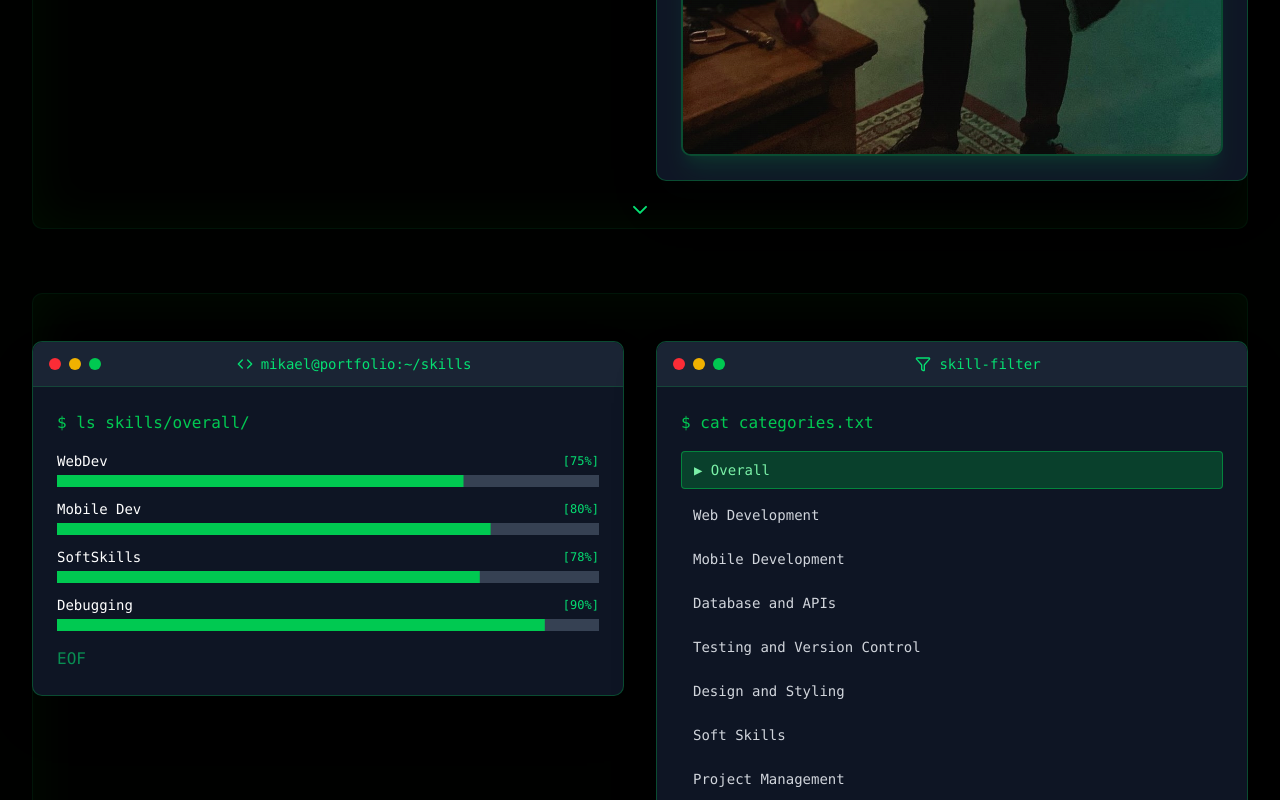
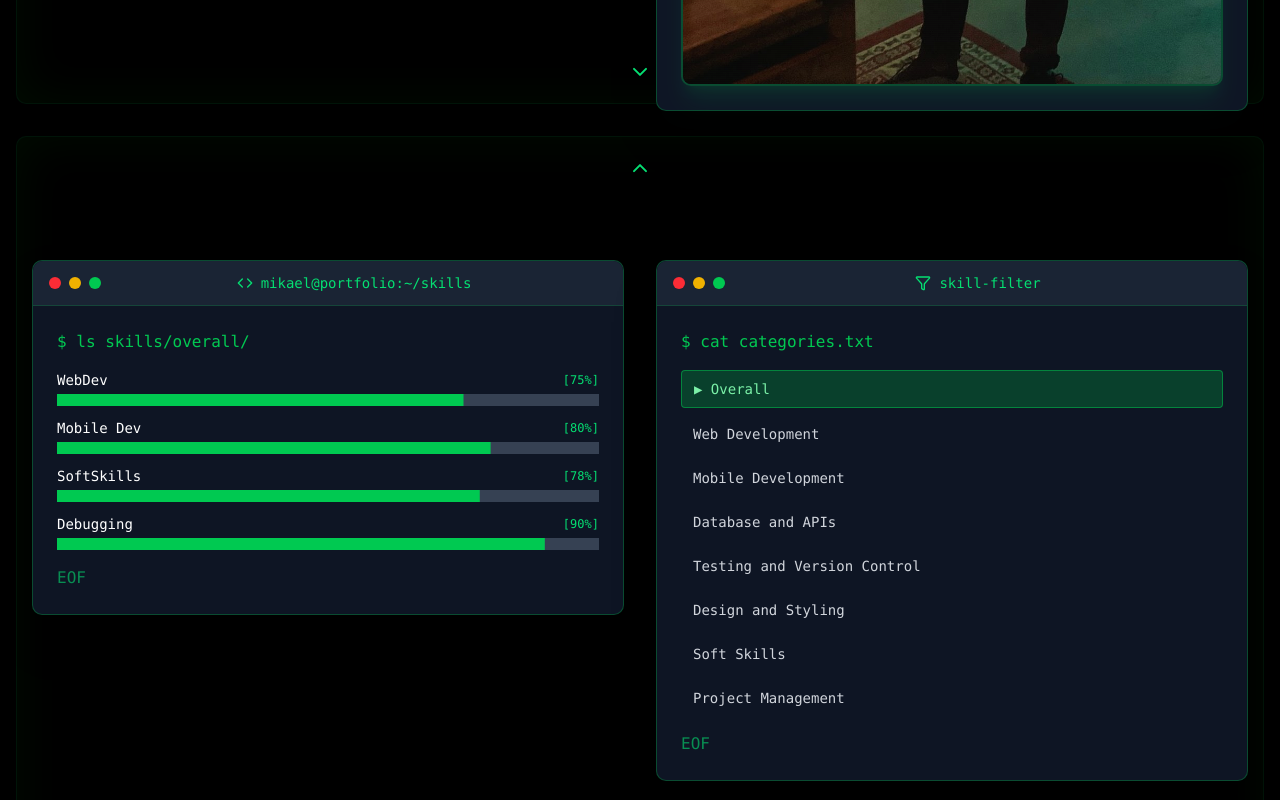
Before and after one commit to peack/portfolio, a React (Vite) app: page / in a window 1280 px wide. Shown: the part 1480-2280 px from the top of the page. Built offline with nearby package versions, Linux system fonts and the light colour scheme.

Commit message:
feat: integrate CRTBackground component into ContactContainer, ExperienceContainer, and SkillsTerminal; enhance scrolling behavior and add back scroll indicator

```diff
--- a/src/components/Contact/ContactContainer.tsx
+++ b/src/components/Contact/ContactContainer.tsx
@@ -1,5 +1,7 @@
 // import PropTypes from "prop-types";
 import ContentBoxGrid from "../Layout/ContentBoxGrid"
+import React from "react"
+import CRTBackground from "../ui/crt-background"
 
 interface ContactContainerProps {
   id: string
@@ -7,6 +9,7 @@ interface ContactContainerProps {
 
 const ContactContainer: React.FC<ContactContainerProps> = ({ id }) => {
   return (
+    <CRTBackground id={id} className="min-h-screen py-12 sm:py-20 px-2 sm:px-4 md:px-8">
       <ContentBoxGrid id={id} gridCol={1} gridRow={2}>
         <span className="col-auto text-xl font-[RobotoSlab-Bold]">Contact</span> <br />
         <div className="col-span-3 ">
@@ -16,6 +19,7 @@ const ContactContainer: React.FC<ContactContainerProps> = ({ id }) => {
           </a>
         </div>
       </ContentBoxGrid>
+    </CRTBackground>
   )
 }
 
--- a/src/components/Introduction.tsx
+++ b/src/components/Introduction.tsx
@@ -8,14 +8,14 @@ import TerminalWindow from "./ui/terminal-window"
 
 const Introduction: React.FC = () => {
   return (
-    <section id="about" className="relative">
     <CRTBackground
-        className="min-h-screen py-12 sm:py-20 px-2 sm:px-4 md:px-8"
+      id="about"
       showScrollIndicator={true}
       scrollTarget="skills"
+      showBackIndicator={true}
+      scrollBackTarget="home"
       scrollIndicatorDelay={2.0}
     >
-        <div className="max-w-7xl mx-auto">
       {/* Desktop Layout */}
       <div className="hidden lg:block">
         <div className="grid lg:grid-cols-2 gap-8 items-start">
@@ -101,7 +101,8 @@ const Introduction: React.FC = () => {
           <div className="text-green-400 opacity-60 text-xs sm:text-sm">EOF</div>
         </TerminalWindow>
 
-            {/* Image Terminal Window */}
+        {/* Image Terminal Window - Hidden on mobile */}
+        {/*
         <TerminalWindow
           title="image-viewer"
           icon={User}
@@ -125,10 +126,10 @@ const Introduction: React.FC = () => {
             />
 
             {/* Image Overlay */}
-                <motion.div className="absolute inset-0 rounded-lg bg-gradient-to-t from-black/30 to-transparent opacity-0 group-hover:opacity-100 transition-opacity duration-300" />
+        {/* <motion.div className="absolute inset-0 rounded-lg bg-gradient-to-t from-black/30 to-transparent opacity-0 group-hover:opacity-100 transition-opacity duration-300" />
 
             {/* CRT Scanlines on Image */}
-                <div
+        {/* <div
               className="absolute inset-0 rounded-lg opacity-20 pointer-events-none"
               style={{
                 backgroundImage:
@@ -137,10 +138,9 @@ const Introduction: React.FC = () => {
             />
           </motion.div>
         </TerminalWindow>
-          </div>
+        */}
       </div>
     </CRTBackground>
-    </section>
   )
 }
 
--- a/src/components/Skills/SkillsTerminal.tsx
+++ b/src/components/Skills/SkillsTerminal.tsx
@@ -80,12 +80,13 @@ export const SkillsTerminal: React.FC = () => {
 
   return (
     <CRTBackground
-      className="min-h-screen py-12 sm:py-20 px-2 sm:px-4 md:px-8"
+      id="skills"
       showScrollIndicator={true}
       scrollTarget="experience"
+      showBackIndicator={true}
+      scrollBackTarget="about"
       scrollIndicatorDelay={2.0}
     >
-      <div className="max-w-7xl mx-auto">
       {/* Desktop Layout */}
       <div className="hidden lg:block">
         <div className="grid lg:grid-cols-2 gap-8 items-start">
@@ -123,7 +124,7 @@ export const SkillsTerminal: React.FC = () => {
       </div>
 
       {/* Mobile Layout */}
-        <div className="lg:hidden space-y-8">
+      <div className="lg:hidden space-y-4">
         <TerminalWindow
           title="skill-filter"
           icon={Filter}
@@ -132,7 +133,7 @@ export const SkillsTerminal: React.FC = () => {
           transition={{ duration: 0.8 }}
           viewport={{ once: true }}
           className="shadow-xl"
-            contentClassName="font-mono text-green-400 space-y-4"
+          contentClassName="font-mono text-green-400 space-y-3"
         >
           <CategorySelector
             categories={catArray}
@@ -150,12 +151,11 @@ export const SkillsTerminal: React.FC = () => {
           transition={{ duration: 0.8, delay: 0.2 }}
           viewport={{ once: true }}
           className="shadow-xl"
-            contentClassName="font-mono text-green-400 space-y-4"
+          contentClassName="font-mono text-green-400 space-y-3"
         >
           <SkillProgressBar skills={topSkills} activeCat={activeCat} isDesktop={false} />
         </TerminalWindow>
       </div>
-      </div>
     </CRTBackground>
   )
 }
--- a/src/components/ui/crt-background.tsx
+++ b/src/components/ui/crt-background.tsx
@@ -1,6 +1,6 @@
-import React from "react"
+import React, { useEffect, useRef } from "react"
 import { motion } from "framer-motion"
-import { ChevronDown } from "lucide-react"
+import { ChevronDown, ChevronUp } from "lucide-react"
 
 interface CRTBackgroundProps {
   children: React.ReactNode
@@ -12,6 +12,8 @@ interface CRTBackgroundProps {
   scrollIndicatorDelay?: number
   isHero?: boolean
   id?: string
+  showBackIndicator?: boolean
+  scrollBackTarget?: string
 }
 
 const CRTBackground: React.FC<CRTBackgroundProps> = ({
@@ -24,7 +26,11 @@ const CRTBackground: React.FC<CRTBackgroundProps> = ({
   scrollIndicatorDelay = 1.0,
   isHero = false,
   id,
+  showBackIndicator = false,
+  scrollBackTarget,
 }) => {
+  const sectionRef = useRef<HTMLElement>(null)
+
   const glowClasses = {
     light: "shadow-[inset_0_0_30px_rgba(0,255,0,0.03)]",
     medium: "shadow-[inset_0_0_50px_rgba(0,255,0,0.05)]",
@@ -38,28 +44,166 @@ const CRTBackground: React.FC<CRTBackgroundProps> = ({
   const scrollToTarget = () => {
     if (scrollTarget) {
       const element = document.getElementById(scrollTarget)
-      element?.scrollIntoView({ behavior: "smooth" })
+      if (element) {
+        // Get viewport height
+        const viewportHeight = window.innerHeight
+
+        // Calculate offset to center the target element
+        const elementRect = element.getBoundingClientRect()
+        const offsetTop = window.pageYOffset + elementRect.top
+
+        // Scroll to position that shows the full component
+        window.scrollTo({
+          top: offsetTop,
+          behavior: "smooth",
+        })
+      }
     }
   }
+
+  const scrollToBackTarget = () => {
+    if (scrollBackTarget) {
+      const element = document.getElementById(scrollBackTarget)
+      if (element) {
+        const elementRect = element.getBoundingClientRect()
+        const offsetTop = window.pageYOffset + elementRect.top
+
+        window.scrollTo({
+          top: offsetTop,
+          behavior: "smooth",
+        })
+      }
+    }
+  }
+
+  useEffect(() => {
+    if (!scrollTarget && !scrollBackTarget) return
+
+    let scrollTimeout: NodeJS.Timeout
+    let isScrolling = false
+    let lastScrollY = window.scrollY
+    let scrollVelocity = 0
+    let lastScrollTime = Date.now()
+
+    const handleScroll = () => {
+      if (isScrolling) return
+
+      const currentSection = sectionRef.current
+      if (!currentSection) return
+
+      const rect = currentSection.getBoundingClientRect()
+      const viewportHeight = window.innerHeight
+      const currentScrollY = window.scrollY
+      const currentTime = Date.now()
+
+      // Calculate scroll velocity to detect intentional scrolling
+      const timeDelta = currentTime - lastScrollTime
+      const scrollDelta = currentScrollY - lastScrollY
+      scrollVelocity = Math.abs(scrollDelta) / timeDelta
+
+      const scrollDirection = scrollDelta > 0 ? "down" : "up"
+
+      // Different velocity thresholds for desktop vs mobile
+      const isMobile = window.innerWidth < 1024
+      const minVelocity = isMobile ? 0.3 : 0.8
+
+      if (scrollVelocity < minVelocity) {
+        lastScrollY = currentScrollY
+        lastScrollTime = currentTime
+        return
+      }
+
+      // More precise thresholds for desktop
+      const topThreshold = isMobile ? viewportHeight * 0.3 : viewportHeight * 0.4
+      const bottomThreshold = isMobile ? viewportHeight * 0.7 : viewportHeight * 0.6
+
+      // Handle downward scrolling
+      if (scrollDirection === "down" && rect.top < -topThreshold && rect.bottom > bottomThreshold && scrollTarget) {
+        clearTimeout(scrollTimeout)
+        scrollTimeout = setTimeout(
+          () => {
+            isScrolling = true
+            scrollToTarget()
+
+            setTimeout(
+              () => {
+                isScrolling = false
+              },
+              isMobile ? 1500 : 1200
+            )
+          },
+          isMobile ? 300 : 200
+        )
+      }
+
+      // Handle upward scrolling
+      if (
+        scrollDirection === "up" &&
+        rect.bottom > viewportHeight + topThreshold &&
+        rect.top < bottomThreshold &&
+        scrollBackTarget
+      ) {
+        clearTimeout(scrollTimeout)
+        scrollTimeout = setTimeout(
+          () => {
+            isScrolling = true
+            scrollToBackTarget()
+
+            setTimeout(
+              () => {
+                isScrolling = false
+              },
+              isMobile ? 1500 : 1200
+            )
+          },
+          isMobile ? 300 : 200
+        )
+      }
+
+      lastScrollY = currentScrollY
+      lastScrollTime = currentTime
+    }
+
+    // Use passive listener with throttling for better performance
+    let ticking = false
+    const throttledScroll = () => {
+      if (!ticking) {
+        requestAnimationFrame(() => {
+          handleScroll()
+          ticking = false
+        })
+        ticking = true
+      }
+    }
+
+    window.addEventListener("scroll", throttledScroll, { passive: true })
+
+    return () => {
+      window.removeEventListener("scroll", throttledScroll)
+      clearTimeout(scrollTimeout)
+    }
+  }, [scrollTarget, scrollBackTarget])
 
   const SectionTag = isHero ? "section" : "section"
   const sectionProps = isHero
     ? {
+        ref: sectionRef,
         id,
-        className: `relative h-dvh flex items-center justify-center overflow-hidden bg-black ${className}`,
+        className: `relative h-dvh w-full flex items-center justify-center overflow-hidden bg-black ${className}`,
       }
     : {
+        ref: sectionRef,
         id,
-        className: `relative bg-black ${className}`,
+        className: `relative min-h-dvh w-full flex items-center justify-center bg-black ${className}`,
       }
 
   return (
     <SectionTag {...sectionProps}>
       {/* CRT Background Effects */}
-      <div className="absolute inset-0 bg-black">
+      <div className="absolute inset-0 w-full h-full bg-black">
         {/* Scanlines */}
         <div
-          className={`absolute inset-0 ${scanlineOpacity} pointer-events-none`}
+          className={`absolute inset-0 w-full h-full ${scanlineOpacity} pointer-events-none`}
           style={{
             backgroundImage: isHero
               ? "repeating-linear-gradient(0deg, transparent, transparent 2px, rgba(0, 255, 0, 0.03) 2px, rgba(0, 255, 0, 0.03) 4px)"
@@ -69,13 +213,13 @@ const CRTBackground: React.FC<CRTBackgroundProps> = ({
 
         {/* CRT Curvature & Glow */}
         <div
-          className={`absolute inset-2 sm:inset-4 md:inset-8 bg-black rounded-lg ${glowClasses[glowIntensity]} border ${borderOpacity}`}
+          className={`absolute inset-1 sm:inset-2 md:inset-4 bg-black rounded-lg ${glowClasses[glowIntensity]} border ${borderOpacity}`}
         />
 
         {/* Screen Flicker */}
         {showFlicker && (
           <motion.div
-            className="absolute inset-0 bg-green-500/5"
+            className="absolute inset-0 w-full h-full bg-green-500/5"
             animate={{ opacity: [0.05, 0.02, 0.05] }}
             transition={{ duration: 0.1, repeat: Infinity, repeatType: "reverse" }}
           />
@@ -83,7 +227,27 @@ const CRTBackground: React.FC<CRTBackgroundProps> = ({
       </div>
 
       {/* Content */}
-      <div className={isHero ? "relative z-10" : "relative z-10"}>{children}</div>
+      <div className="relative z-10 w-full max-w-7xl mx-auto px-2 sm:px-4 md:px-8">{children}</div>
+
+      {/* Back Scroll Indicator */}
+      {showBackIndicator && (
+        <motion.div
+          initial={{ opacity: 0 }}
+          animate={{ opacity: 1 }}
+          transition={{ duration: 0.6, delay: scrollIndicatorDelay + 0.3 }}
+          className="absolute top-4 sm:top-6 lg:top-8 left-1/2 transform -translate-x-1/2 z-20"
+        >
+          <motion.button
+            onClick={scrollToBackTarget}
+            animate={{ y: [0, -6, 0] }}
+            transition={{ duration: 1.5, repeat: Infinity, ease: "easeInOut" }}
+            className="p-2 text-green-400 hover:text-green-300 transition-colors"
+            aria-label="Scroll to previous section"
+          >
+            <ChevronUp className="w-6 h-6" />
+          </motion.button>
+        </motion.div>
+      )}
 
       {/* Scroll Indicator */}
       {showScrollIndicator && (
--- a/src/styles/index.css
+++ b/src/styles/index.css
@@ -162,6 +162,7 @@
 
   html {
     color-scheme: dark;
+    scroll-behavior: smooth;
   }
 
   body {
```
Also changed, not shown: src/components/Experience/ExperienceContainer.tsx (+14 -5 lines). Lines whose indentation alone changed are shown as unchanged.
